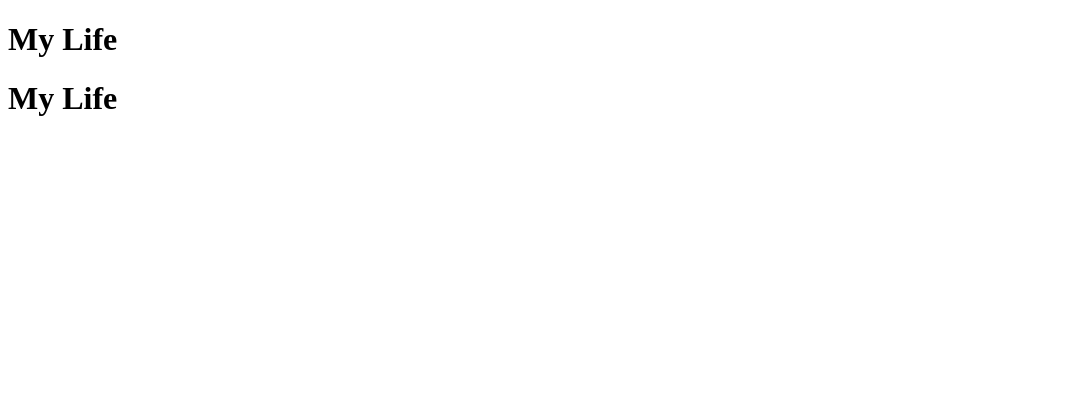
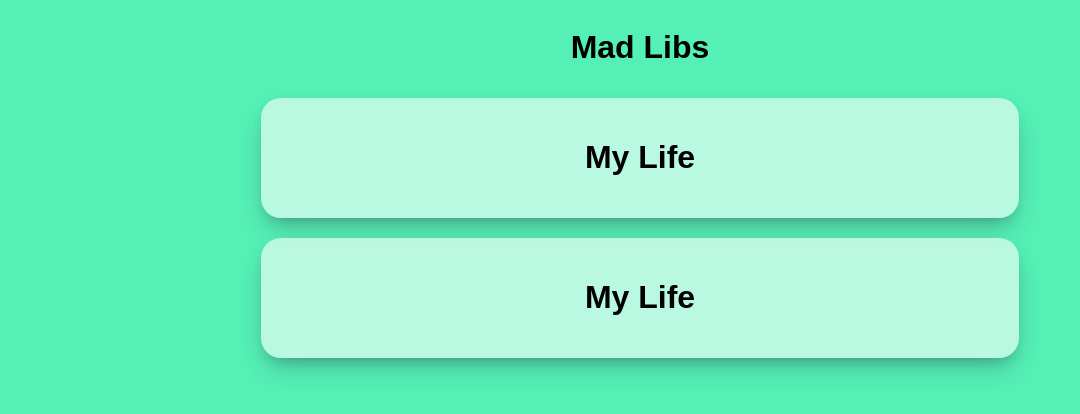
Before and after one commit to louisrli/recoded-mad-libz, a plain HTML site: page index.html in a window 1280 px wide. Shown: the whole page, without its empty margins (0-1080 px from the left). Drawn offline with Linux system fonts and the light colour scheme.

Commit message:
style added

```diff
--- a/index.html
+++ b/index.html
@@ -7,6 +7,7 @@
     <link href="style.css" rel="stylesheet" type="text/css" />
   </head>
   <body>
+    <h1>Mad Libs</h1>
     <div class='madLibsEdit'>
     <h1>My Life</h1>
     </div>
--- a/madlibs.js
+++ b/madlibs.js
@@ -26,6 +26,9 @@
  * There are multiple ways to do this, but you may want to use regular expressions.
  * Please go through this lesson: https://www.freecodecamp.org/learn/javascript-algorithms-and-data-structures/regular-expressions/
  */
+
+
+
 function parseStory(rawStory) {
   // Your code here.
   return {}; // This line is currently wrong :)
--- a/style.css
+++ b/style.css
@@ -1,3 +1,38 @@
 /**
  * Your CSS goes here.
  */
+
+body {
+    background-color: rgb(84, 240, 181);
+    font-family: 'Josefin Sans', sans-serif;
+    height: 100%;
+    text-align: center;
+    display: flex;
+    flex-direction: column;
+    overflow-y: hidden;
+}
+
+.madLibsEdit {
+  /* display: flex; */
+  background-color: rgba(255, 255, 255, 0.6);
+  padding: 20px 0;
+  border-radius: 20px;
+  margin: 10px auto;
+  box-shadow: rgba(50, 50, 93, 0.25) 0px 13px 27px -5px, rgba(0, 0, 0, 0.3) 0px 8px 16px -8px;
+  min-width: 60%;
+  max-width: 70%;
+  min-height: 60%;
+  max-height: 70%;
+}
+
+.madLibsPreview{
+    background-color: rgba(255, 255, 255, 0.6);
+    padding: 20px 0;
+    border-radius: 20px;
+    margin: 10px auto;
+    box-shadow: rgba(50, 50, 93, 0.25) 0px 13px 27px -5px, rgba(0, 0, 0, 0.3) 0px 8px 16px -8px;
+    min-width: 60%;
+    max-width: 70%;
+    min-height: 60%;
+    max-height: 70%;
+}
```
